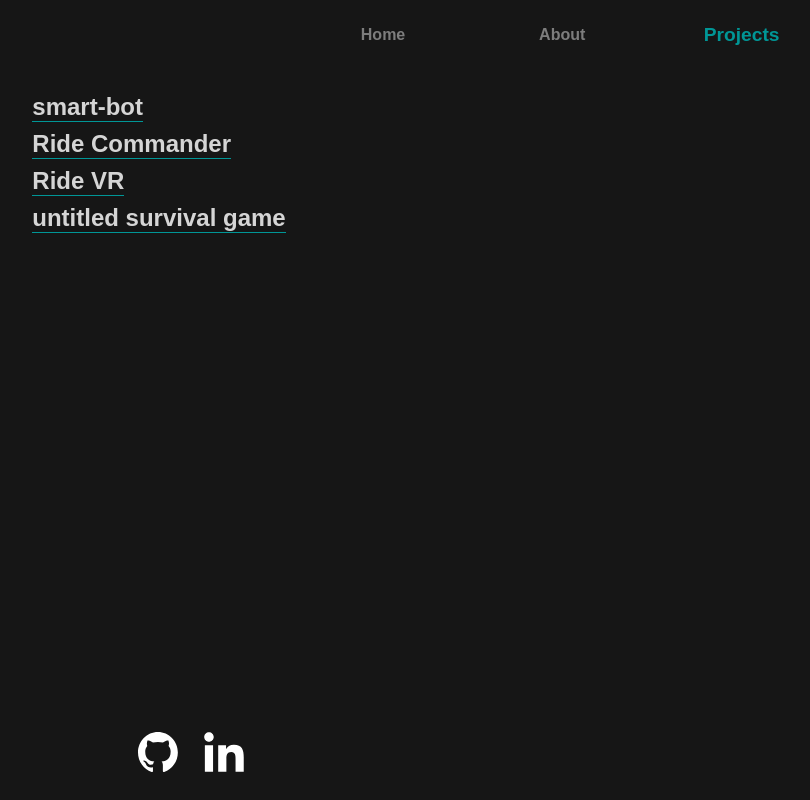
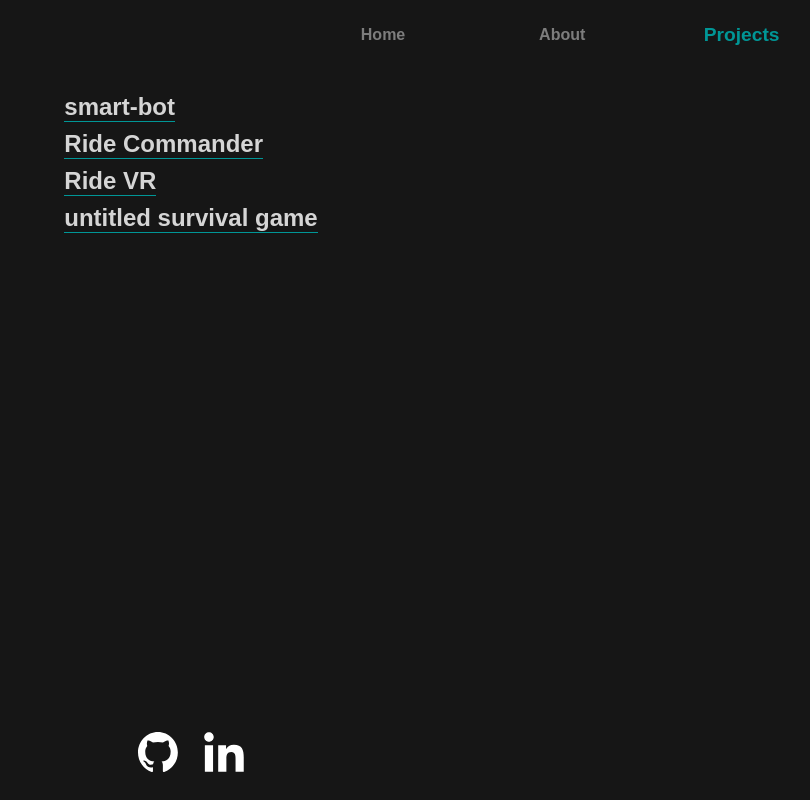
Before and after one commit to mark-c-hoffner/mark-c-hoffner.github.io, a React app: page /projects in a window 1280 px wide. Shown: the whole page, without its empty margins (449-1259 px from the left). Built offline with nearby package versions, Linux system fonts and the light colour scheme.

Commit message:
STYLING: Remove right padding on projects page

```diff
--- a/src/components/App/Routes/Projects/Projects.css
+++ b/src/components/App/Routes/Projects/Projects.css
@@ -6,7 +6,6 @@
 .projectsContainer {
     display: flex;
     justify-content: center;
-    padding-right: 5vw;
 }
 
 .projectsList {
```
